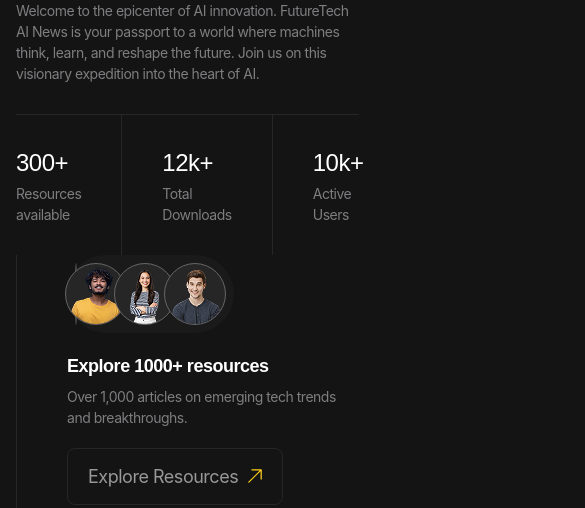
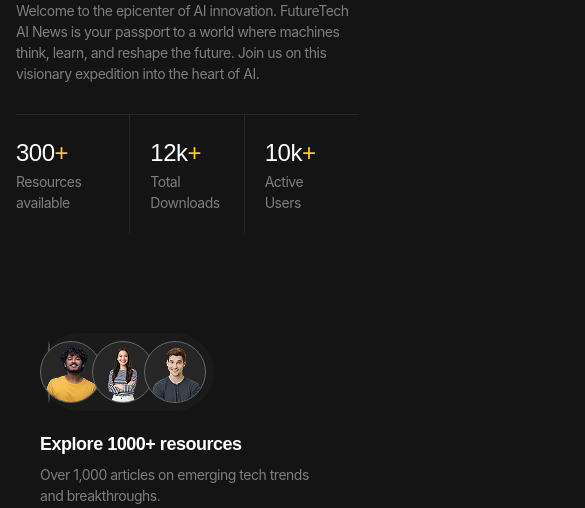
Before and after one commit to Kosta45/future-tech, a website built with Vite: page index.html in a window 390 px wide. Shown: the part 336-844 px from the top of the page, 585 px wide, since content can reach past the window. Built offline with nearby package versions, Linux system fonts and the light colour scheme; files whose address does not match are found by name.

Commit message:
Added laptop and mobile to .advantage-card, hero____advantages and &__resources-preview

```diff
--- a/src/styles/blocks/_advantage-card.scss
+++ b/src/styles/blocks/_advantage-card.scss
@@ -8,9 +8,17 @@
     row-gap: rem(20);
   }
 
+  @include laptop {
+    row-gap: rem(14);
+  }
+
   &__image {
     @include laptop {
       width: rem(40);
+    }
+
+    @include mobile {
+      width: rem(30);
     }
   }
 
@@ -30,6 +38,10 @@
       row-gap: rem(2);
     }
 
+    @include mobile {
+      --circleSize: #{rem(40)};
+    }
+
     &::after {
       @include square(var(--circleSize));
       @include abs-y;
--- a/src/styles/blocks/_hero.scss
+++ b/src/styles/blocks/_hero.scss
@@ -54,14 +54,26 @@
 
   &__resources-preview {
     grid-area: resources-preview;
-    background: url("../../images/resources-preview/background.png") 0 no-repeat;
     padding-left: rem(80);
     padding-bottom: rem(80);
-    border-left: var(--border);
+    background: url("../../images/resources-preview/background1.png") 0
+      no-repeat;
 
     @include laptop {
       padding-left: rem(50);
       padding-bottom: rem(50);
+    }
+
+    @include tablet-above {
+      border-left: var(--border);
+    }
+
+    @include tablet {
+      width: var(--100vw);
+      margin-left: calc(var(--container-padding-x) * -1);
+      padding: rem(100) rem(40) rem(40);
+      background-image: url("../../images/resources-preview/background_tablet.png");
+      background-size: contain;
     }
   }
 
@@ -69,8 +81,10 @@
     border-block: var(--border);
 
     &-list {
+      @include tablet-above {
         display: grid;
         grid-template-columns: repeat(3, 1fr);
+      }
     }
 
     &-item {
@@ -84,6 +98,7 @@
         padding-block: rem(40);
       }
 
+      @include tablet-above {
         &:not(:first-child) {
           padding-left: var(--paddingX);
         }
@@ -93,5 +108,14 @@
           border-right: var(--border);
         }
       }
+
+      @include tablet {
+        padding-block: rem(30);
+
+        &:not(:last-child) {
+          border-bottom: var(--border);
         }
       }
+    }
+  }
+}
--- a/src/styles/blocks/_team.scss
+++ b/src/styles/blocks/_team.scss
@@ -12,6 +12,10 @@
     --personImageSize: #{rem(50)};
 
     padding: rem(8);
+  }
+
+  @include tablet {
+    --personImageSize: #{rem(40)};
   }
 
   &__person {
```
Also changed, not shown: src/styles/main.css, 1 other file. Lines whose indentation alone changed are shown as unchanged.
